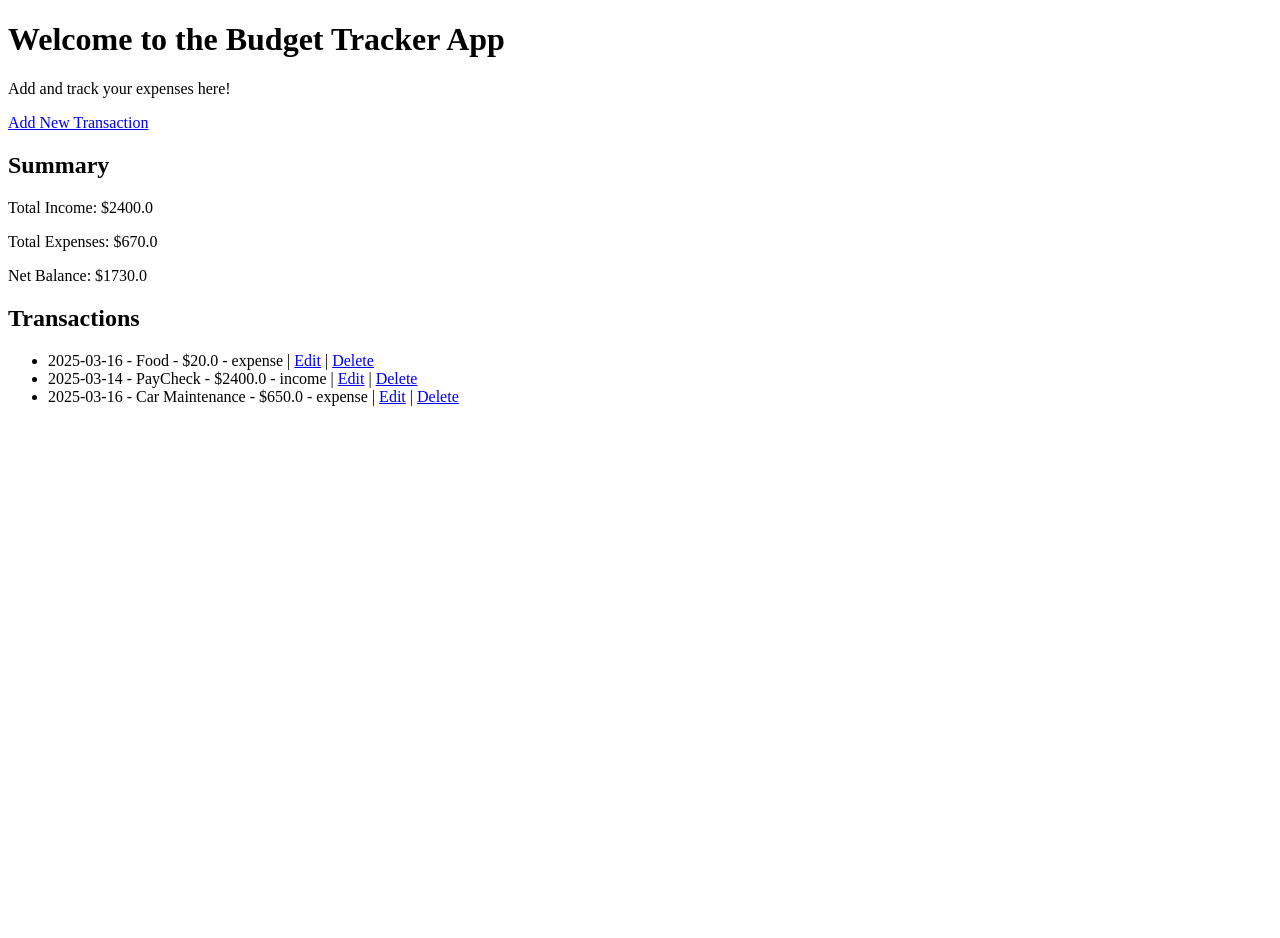
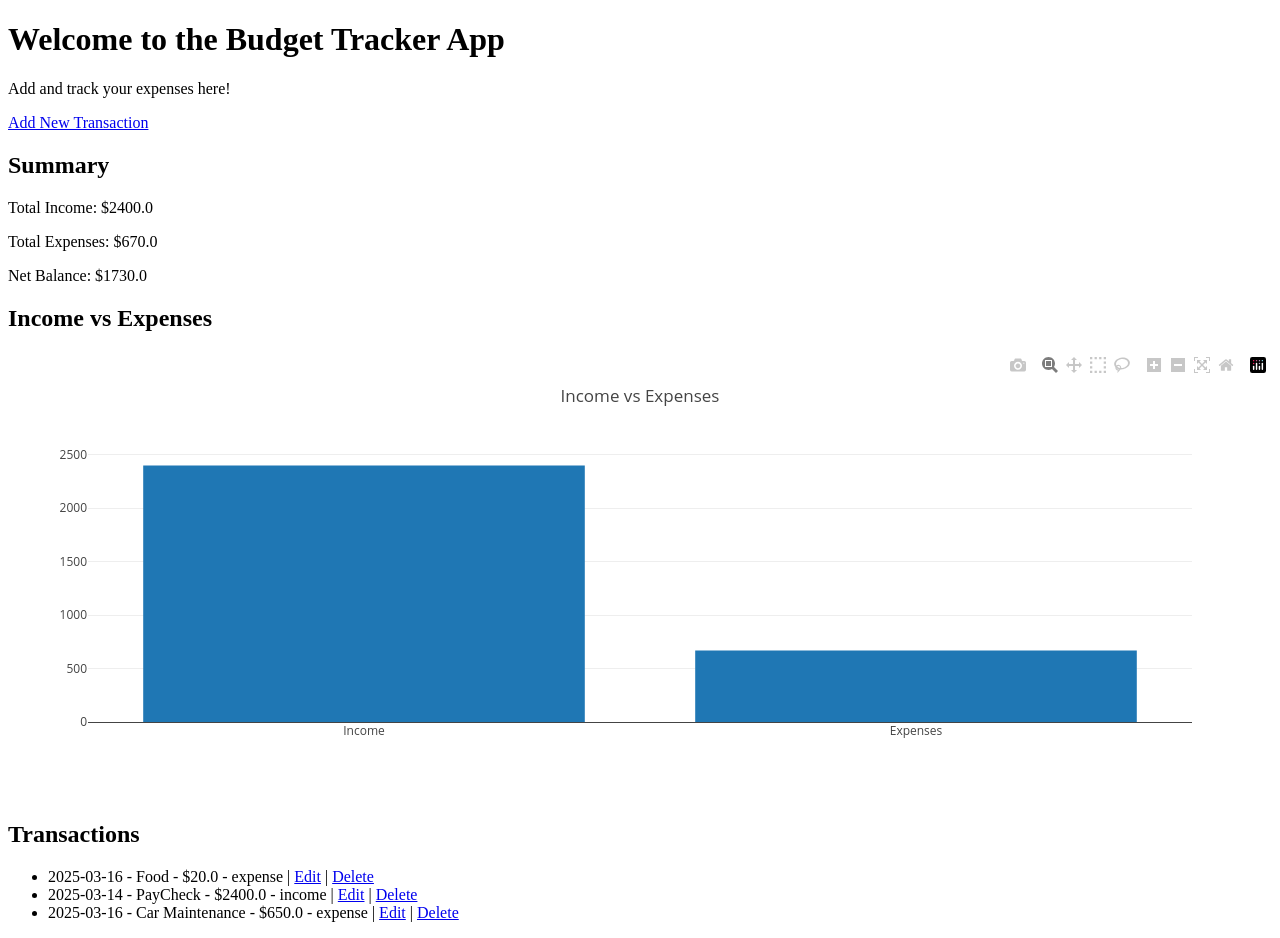
Before and after one commit to h1ihl/BudgetingApp, a Flask app: page / in a window 1280 px wide. Before the commit the page ends 406 px from the top, so only its background shows below. Run offline with Flask 3, Linux system fonts and the light colour scheme; data comes from the database, SQL or seed files in the repository; both versions use the stored data as it was after the commit; some libraries are stand-ins or nearby versions.

Commit message:
Fix and optimize data visualization
- Fixed JSON formatting issues in app.py to ensure valid data for Plotly
- Updated index.html to correctly handle JSON data without JSON.parse()
- Verified that the income vs expenses bar chart renders correctly
- Updated Plotly version to 2.27.0 for better compatibility

```diff
--- a/app.py
+++ b/app.py
@@ -1,5 +1,7 @@
 from flask import Flask, render_template, request, redirect, url_for
 from models import db, Transaction
+import plotly.express as px
+import json
 
 app = Flask(__name__)
 
@@ -12,18 +14,31 @@ db.init_app(app)
 with app.app_context():
     db.create_all()  # Create database tables
 
+
 @app.route('/')
 def home():
     transactions = Transaction.query.all()
+
     total_income = sum(t.amount for t in transactions if t.type.lower() == 'income')
     total_expense = sum(t.amount for t in transactions if t.type.lower() == 'expense')
-    net_balance = total_income - total_expense
+
+    chart_data = [
+        {"category": "Income", "amount": total_income},
+        {"category": "Expenses", "amount": total_expense}
+    ]
+
+    # Ensure it's a properly formatted JSON array
+    chart_json = json.dumps(chart_data, ensure_ascii=False)
+
+    print("DEBUG: Chart JSON Data:", chart_json)  # 👀 Check this in terminal
+
     return render_template(
         'index.html',
         transactions=transactions,
         total_income=total_income,
         total_expense=total_expense,
-        net_balance=net_balance
+        net_balance=total_income - total_expense,
+        chart_json=chart_json
     )
 
 
--- a/templates/index.html
+++ b/templates/index.html
@@ -4,6 +4,7 @@
     <meta charset="UTF-8">
     <meta name="viewport" content="width=device-width, initial-scale=1.0">
     <title>Budget Tracker</title>
+    <script src="https://cdn.plot.ly/plotly-2.27.0.min.js"></script>
 </head>
 <body>
     <h1>Welcome to the Budget Tracker App</h1>
@@ -15,6 +16,28 @@
     <p>Total Income: ${{ total_income }}</p>
     <p>Total Expenses: ${{ total_expense }}</p>
     <p>Net Balance: ${{ net_balance }}</p>
+
+    <!-- Income vs Expenses Chart -->
+    <h2>Income vs Expenses</h2>
+    <div id="chart"></div>
+    <script>
+    var chartData = {{ chart_json | safe }};  // No need for JSON.parse now
+
+    console.log("Chart Data Debug:", chartData);  // Debugging line
+
+    if (Array.isArray(chartData)) {
+        var data = [{
+            x: chartData.map(d => d.category),
+            y: chartData.map(d => d.amount),
+            type: 'bar'
+        }];
+
+        Plotly.newPlot('chart', data, { title: 'Income vs Expenses' });
+    } else {
+        console.error("chartData is not an array:", chartData);
+    }
+    </script>
+
 
     <h2>Transactions</h2>
     {% if transactions %}
```
Also changed, not shown: instance/budget.db.
